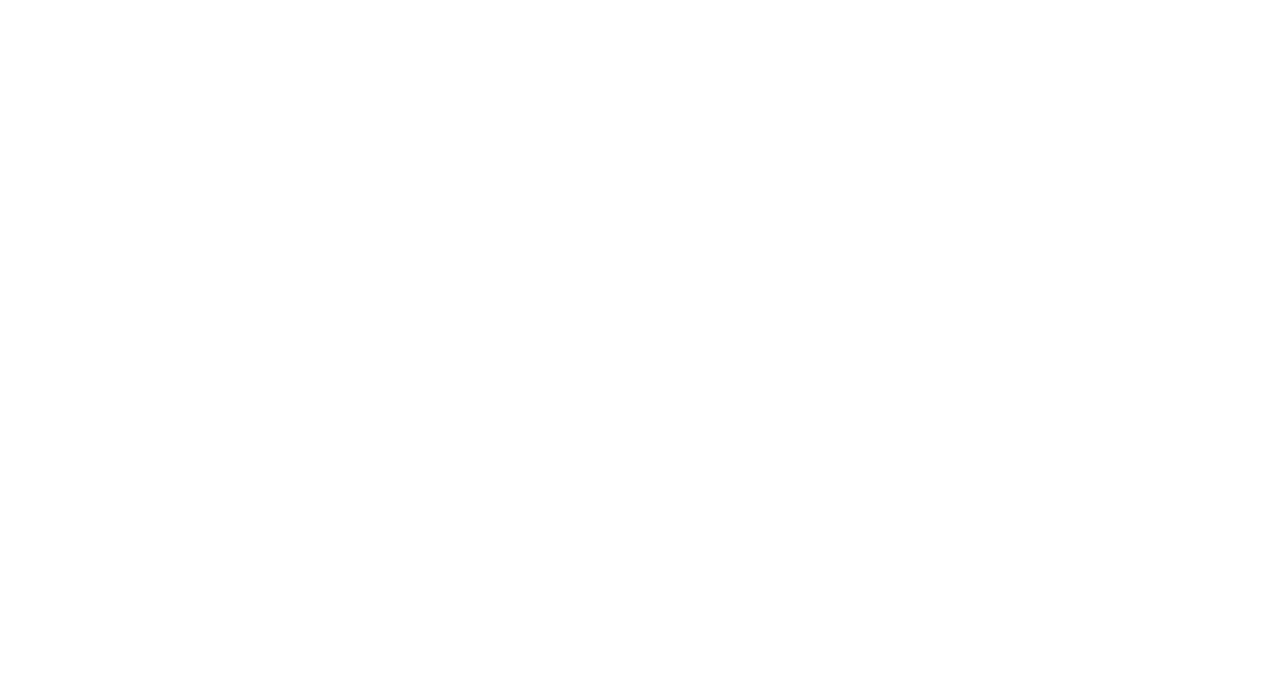
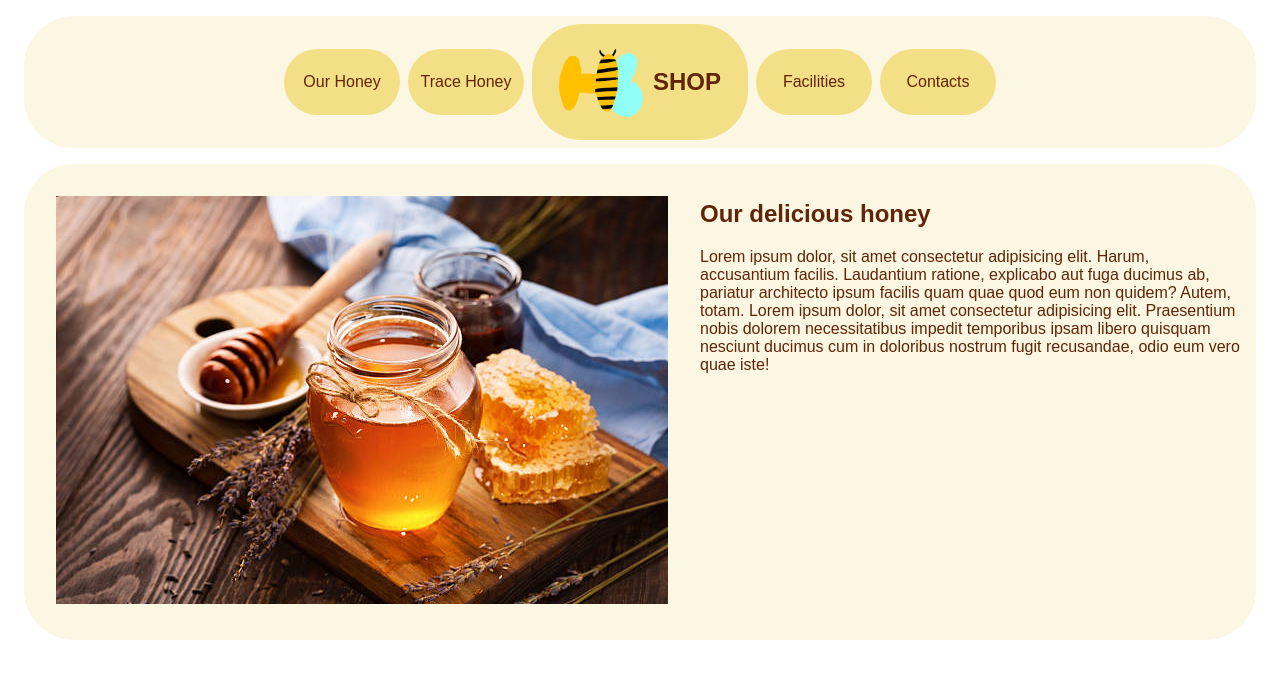
Before and after one commit to ChosenUndeaad/U2-Day3, a plain HTML site: page index.html in a window 1280 px wide. Drawn offline with Linux system fonts and the light colour scheme.

Commit message:
Updated code

```diff
--- a/assets/style.css
+++ b/assets/style.css
@@ -0,0 +1,73 @@
+body {
+  font-family: Arial, Helvetica, sans-serif;
+  color: #612406;
+}
+
+nav {
+  background-color: #fbf7e3;
+  border-radius: 50px;
+  display: flex;
+  justify-content: center; /* Centra la barra di navigazione orizzontalmente */
+  align-items: center;
+  height: 100px;
+  padding: 1em;
+  margin: 1em;
+}
+
+nav ul {
+  margin: 0;
+  padding: 0;
+  list-style: none;
+  display: flex;
+  justify-content: center;
+  align-items: center;
+  gap: 0.5em;
+}
+
+nav ul li {
+  background-color: #f3df85;
+  border-radius: 50px;
+  width: 100px;
+  height: 50px;
+  display: flex;
+  justify-content: center;
+  align-items: center;
+  padding: 0.5em;
+}
+
+nav ul li img {
+  max-width: 20px;
+  max-height: 20px;
+  height: auto;
+  margin-right: 5px;
+}
+
+nav ul li#logo img {
+  max-width: 70%;
+  max-height: 70%;
+  height: auto;
+  margin-right: 10px;
+}
+
+nav ul li#logo {
+  width: 200px;
+  height: 100px;
+}
+
+/* ARTICOLO */
+main article {
+  display: flex;
+  background-color: #fbf7e3;
+  border-radius: 50px;
+  margin: 1em;
+}
+
+article div {
+  padding: 1em 1em;
+  justify-content: center;
+  flex-wrap: wrap;
+}
+
+#honey {
+  margin: 1em 0em 1em 1em;
+}
--- a/index.html
+++ b/index.html
@@ -6,5 +6,37 @@
     <title>Document</title>
     <link rel="stylesheet" href="./assets/style.css" />
   </head>
-  <body></body>
+  <body>
+    <header>
+      <nav>
+        <ul>
+          <li>Our Honey</li>
+          <li>Trace Honey</li>
+          <li id="logo">
+            <img src="./assets/imgs/logo.png" />
+            <h1>SHOP</h1>
+          </li>
+          <li>Facilities</li>
+          <li>Contacts</li>
+        </ul>
+      </nav>
+    </header>
+    <main>
+      <article class="card">
+        <div><img id="honey" src="./assets/imgs/honey.jpg" /></div>
+        <div>
+          <h2>Our delicious honey</h2>
+          <p>
+            Lorem ipsum dolor, sit amet consectetur adipisicing elit. Harum,
+            accusantium facilis. Laudantium ratione, explicabo aut fuga ducimus
+            ab, pariatur architecto ipsum facilis quam quae quod eum non quidem?
+            Autem, totam. Lorem ipsum dolor, sit amet consectetur adipisicing
+            elit. Praesentium nobis dolorem necessitatibus impedit temporibus
+            ipsam libero quisquam nesciunt ducimus cum in doloribus nostrum
+            fugit recusandae, odio eum vero quae iste!
+          </p>
+        </div>
+      </article>
+    </main>
+  </body>
 </html>
```
